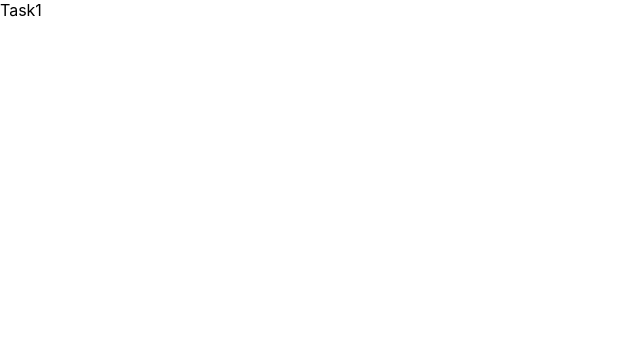
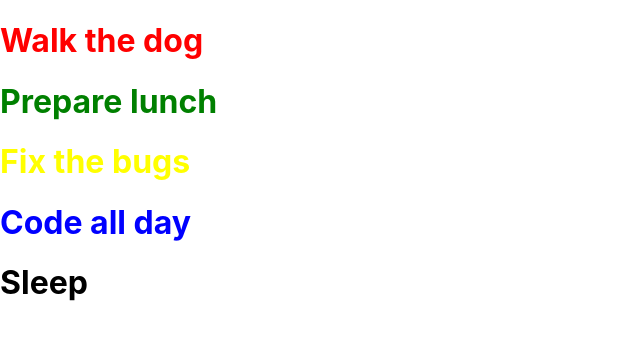
Before and after one commit to himanshu064/react-training, a React (Create React App) app: page /task1 in a window 1280 px wide. Shown: the top 340 px of the page, without its empty margins (0-640 px from the left). Built offline with nearby package versions, Linux system fonts and the light colour scheme.

Commit message:
task 1 and task 2 done

```diff
--- a/src/App.js
+++ b/src/App.js
@@ -8,7 +8,7 @@ function App() {
     <BrowserRouter>
       <Routes>
         <Route path='/task1' element={<Task1 />} />
-        <Route path='/task2' element={<Task2 />} />
+        <Route path='/task2' element={<Task2 table="4" />} />
         <Route path='/task3' element={<Task3 />} />
       </Routes>
     </BrowserRouter>
--- a/src/pages/Task1/index.js
+++ b/src/pages/Task1/index.js
@@ -1,7 +1,24 @@
 import React from "react";
 
 const Task1 = () => {
-  return <div>Task1</div>;
+  let obj = [
+    { id: Math.random(), text: "Walk the dog", textColor: "red" },
+    { id: Math.random(), text: "Prepare lunch", textColor: "green" },
+    { id: Math.random(), text: "Fix the bugs", textColor: "yellow" },
+    { id: Math.random(), text: "Code all day", textColor: "blue" },
+    { id: Math.random(), text: "Sleep", textColor: "black" },
+  ];
+  return (
+    <>
+      {obj.map(function (val) {
+        return (
+          <div key={val.id}>
+            <h1 style={{ color: `${val.textColor}` }}>{val.text}</h1>
+          </div>
+        );
+      })}
+    </>
+  );
 };
 
 export default Task1;
--- a/src/pages/Task2/index.js
+++ b/src/pages/Task2/index.js
@@ -1,7 +1,13 @@
 import React from "react";
 
-const Task2 = () => {
-  return <div>Task2</div>;
+const Task2 = (props) => {
+  let t = parseInt(props.table)
+
+  let table = [];
+  for (let i = 1; i <= 10; i++) {
+    table.push( <p key={i}>{t} x {i} = {t * i}</p>);
+  }
+  return table;
 };
 
 export default Task2;
```
